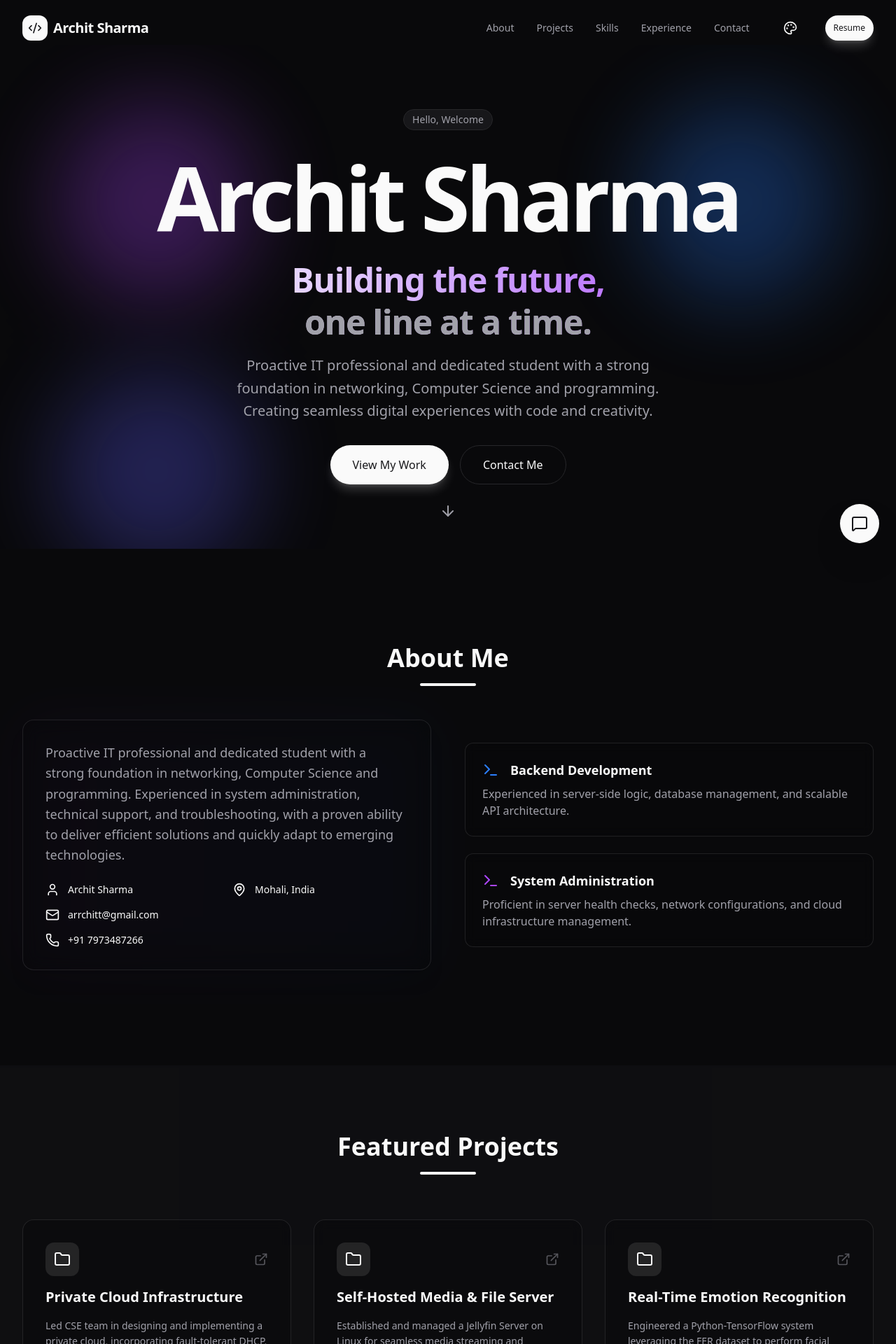
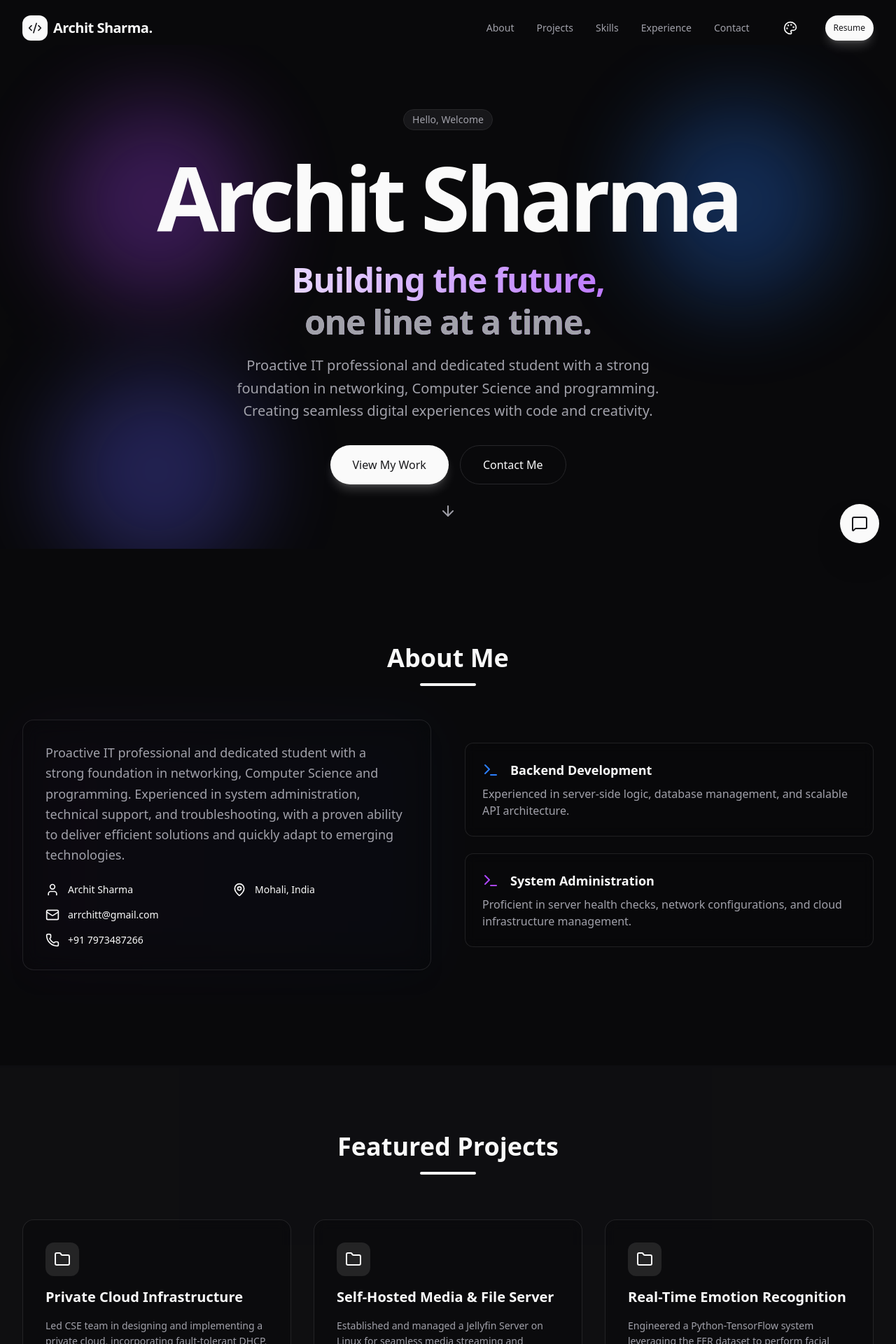
Before and after one commit to archie220003-dev/Portfolio, a Next.js app: page / in a window 1280 px wide. Shown: the top 1920 px of the page at 70% size. Built offline with nearby package versions, Linux system fonts and the light colour scheme.

Commit message:
Update portfolio content

```diff
--- a/src/components/navbar.tsx
+++ b/src/components/navbar.tsx
@@ -48,7 +48,7 @@ export function Navbar() {
                     <div className="p-2 bg-primary rounded-xl group-hover:rotate-12 transition-transform">
                         <Code2 className="w-5 h-5 text-primary-foreground" />
                     </div>
-                    <span className="font-bold text-xl tracking-tight">Archit Sharma</span>
+                    <span className="font-bold text-xl tracking-tight">Archit Sharma.</span>
                 </Link>
 
                 {/* Desktop Nav */}
--- a/src/components/projects.tsx
+++ b/src/components/projects.tsx
@@ -2,7 +2,7 @@
 
 import { motion } from "framer-motion";
 import { PROJECTS } from "@/lib/data";
-import { Folder, ExternalLink } from "lucide-react";
+import { Folder } from "lucide-react";
 import { Button } from "@/components/ui/button";
 
 export function Projects() {
@@ -32,8 +32,6 @@ export function Projects() {
                                     <div className="p-3 bg-primary/10 rounded-xl text-primary group-hover:rotate-12 transition-transform">
                                         <Folder className="w-6 h-6" />
                                     </div>
-                                    {/* Placeholder for link if available in future data */}
-                                    <ExternalLink className="w-5 h-5 text-muted-foreground opacity-50 group-hover:opacity-100 transition-opacity" />
                                 </div>
 
                                 <h3 className="text-xl font-bold group-hover:text-primary transition-colors">
```
